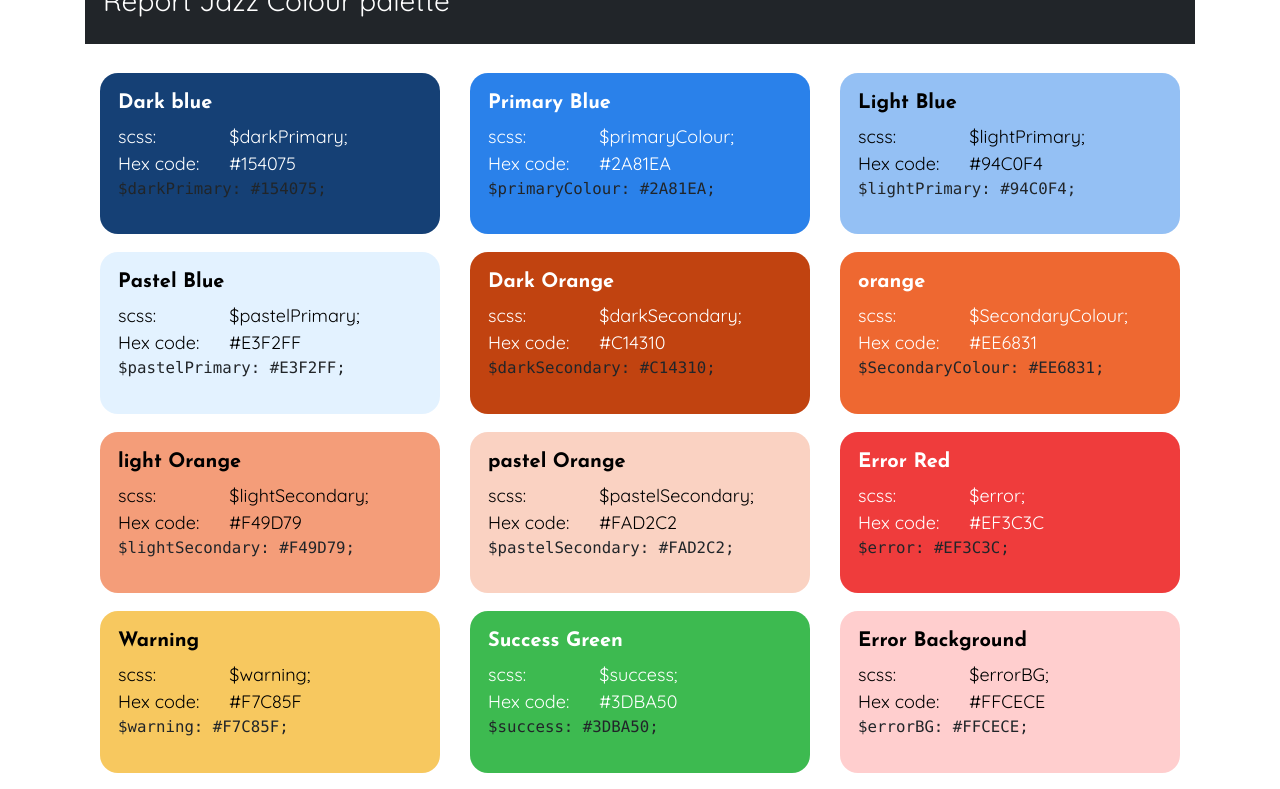
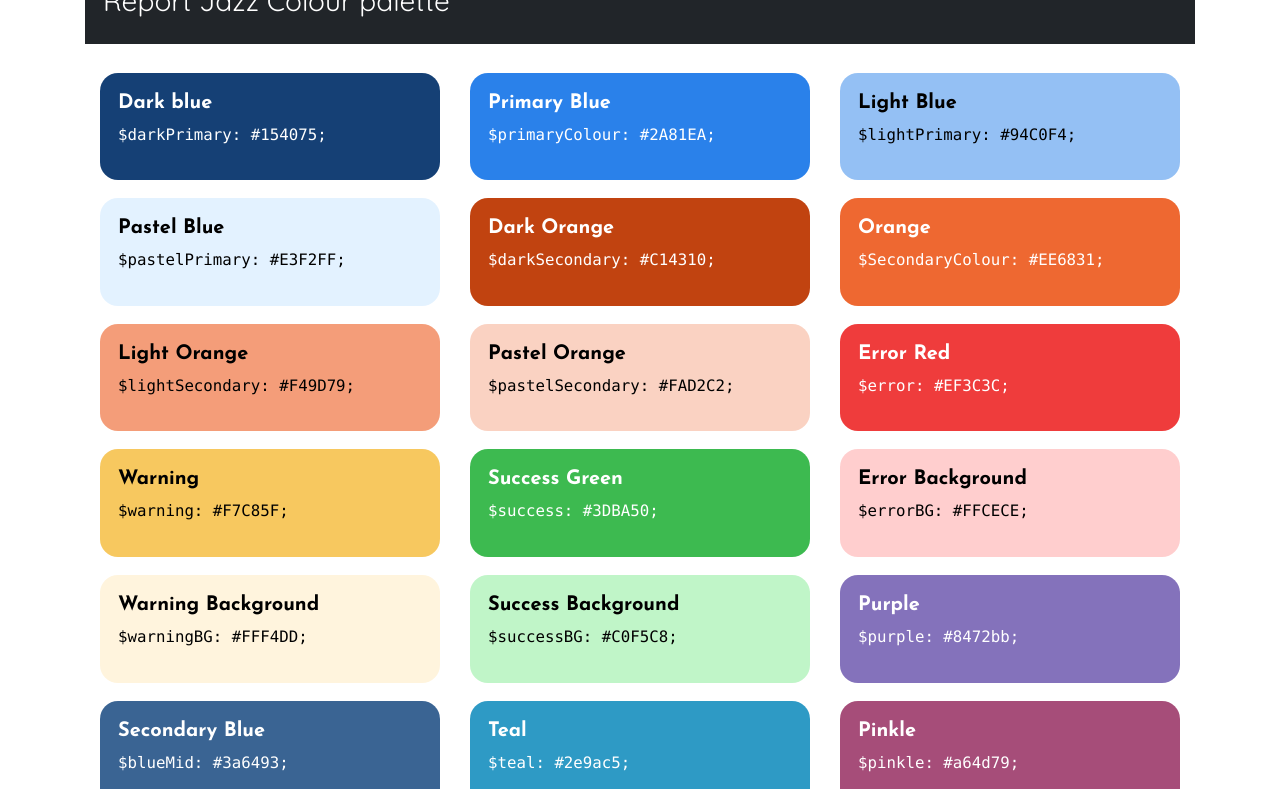
Before and after one commit to u-w0t-m8/DesignSystem, a React (Create React App) app: page /colourPage in a window 1280 px wide. Shown: the part 680-1469 px from the top of the page. Built offline with nearby package versions, Linux system fonts and the light colour scheme.

Commit message:
further clean up

```diff
--- a/src/Components/colourPalette.jsx
+++ b/src/Components/colourPalette.jsx
@@ -6,15 +6,6 @@ class ColourPalette extends Component {
     hexCode: this.props.hexCode,
     scss: this.props.scss
   };
-  // constructor(props) {
-  //   super(props);
-  //   let colourPalleteProperties = new Array(1).fill({
-  //     hexCode: this.state.hexCode,
-  //     label: this.state.label,
-  //     scss: this.state.scss
-  //   });
-  //   //console.log(colourPalleteProperties);
-  // }
 
   render() {
     return (
@@ -27,26 +18,13 @@ class ColourPalette extends Component {
           }}
         >
           <h5>{this.state.label}</h5>
-
-          <div className="row">
-            <div className="col-md-4">
-              <span>scss:</span>
-            </div>
-            <div className="col-md-8">
-              <span>{this.state.scss};</span>
-            </div>
-          </div>
-          <div className="row">
-            <div className="col-md-4">
-              <span>Hex code:</span>
-            </div>
-            <div className="col-md-8">
-              <span>{this.state.hexCode}</span>
-            </div>
-          </div>
           <div className="content-code">
             <pre>
-              <code>
+              <code
+                style={{
+                  color: this.props.textColour
+                }}
+              >
                 {this.state.scss}: {this.state.hexCode};
               </code>
             </pre>
--- a/src/Components/pages/colourPage.jsx
+++ b/src/Components/pages/colourPage.jsx
@@ -29,9 +29,9 @@ class ColourPage extends Component {
       "Light Blue",
       "Pastel Blue",
       "Dark Orange",
-      "orange",
-      "light Orange",
-      "pastel Orange",
+      "Orange",
+      "Light Orange",
+      "Pastel Orange",
       "Error Red",
       "Warning",
       "Success Green",
@@ -98,6 +98,7 @@ class ColourPage extends Component {
           scss={scssCodes[i]}
           hexCode={hexCodes[i]}
           textColour={textColour}
+          key={i}
         />
       );
     }
```
